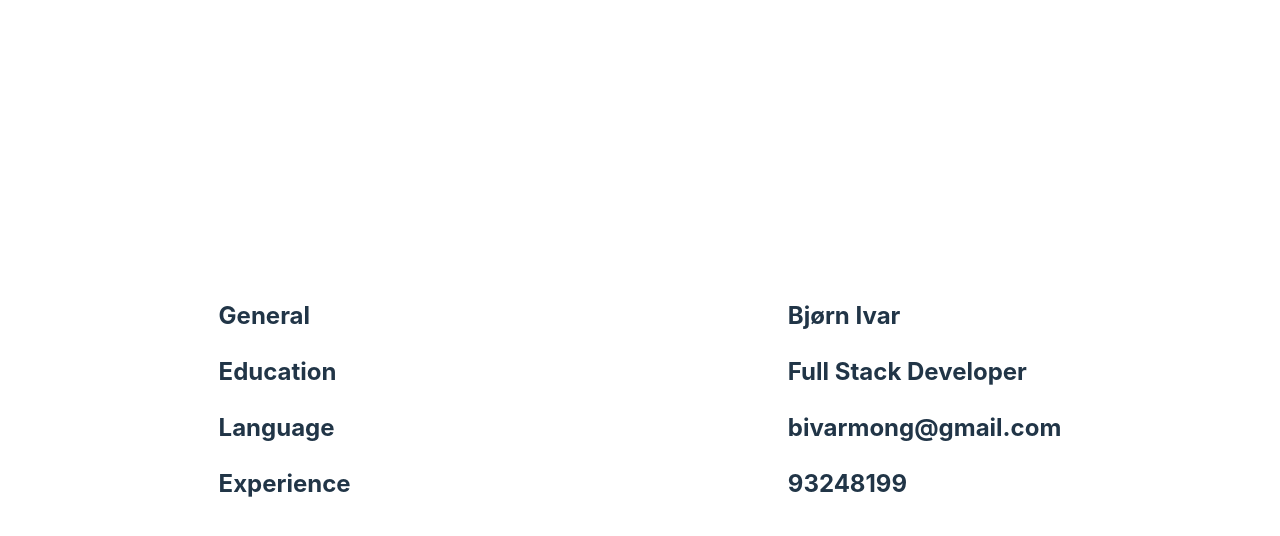
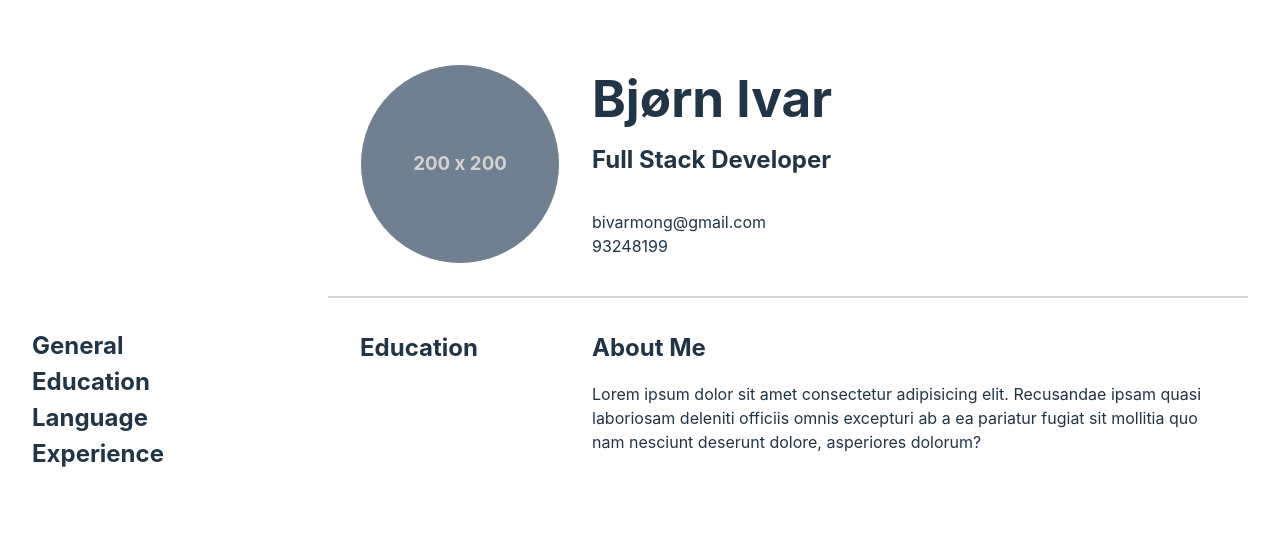
Before and after one commit to xswitch/cvApp, a React (Vite) app: page / in a window 1280 px wide. Shown: the top 536 px of the page. Built offline with nearby package versions, Linux system fonts and the light colour scheme.

Commit message:
Added more sections for inputs Styled the cv a bit

```diff
--- a/src/App.css
+++ b/src/App.css
@@ -1,6 +1,14 @@
-content {
+.content {
   display: flex;
-  justify-content: space-around;
+  justify-content: space-between;
+  gap: 2rem;
   align-items: center;
   width: 100dvw;
+  height: 100dvh;
+  padding: 2rem;
 }
+
+main {
+  align-self: flex-start;
+  height: 100%;
+}
--- a/src/App.jsx
+++ b/src/App.jsx
@@ -2,6 +2,8 @@ import { useState } from "react";
 import "./App.css";
 import Section from "./components/section";
 import Input from "./components/input";
+import Cv from "./components/cv";
+import Education from "./components/education";
 
 function App() {
   const [profile, setProfile] = useState({
@@ -9,7 +11,9 @@ function App() {
     jobTitle: "Full Stack Developer",
     email: "bivarmong@gmail.com",
     phone: "93248199",
+    aboutMe: 'Lorem ipsum dolor sit amet consectetur adipisicing elit. Recusandae ipsam quasi laboriosam deleniti officiis omnis excepturi ab a ea pariatur fugiat sit mollitia quo nam nesciunt deserunt dolore, asperiores dolorum?'
   });
+  const [educationList, setEducationList] = useState([])
 
   const [openIndex, setOpenIndex] = useState(0);
 
@@ -28,8 +32,14 @@ function App() {
     }
   };
 
+  const addEducation = (education) => {
+    const newList = [...educationList]
+    newList.push(education)
+    setEducationList(newList)
+  }
+
   return (
-    <content>
+    <div className="content">
       <div className="sidebar">
         <Section
           title={"General"}
@@ -67,6 +77,14 @@ function App() {
             name={"phone"}
             value={profile.phone}
           ></Input>
+          <Input
+            text={'About Me'}
+            type="textarea"
+            placeholder={'Lorem Ipsum'}
+            onChange={changeProfile}
+            name={'aboutMe'}
+            value={profile.aboutMe}
+          ></Input>
         </Section>
         <Section
           title={"Education"}
@@ -74,7 +92,7 @@ function App() {
           index={openIndex}
           id={2}
         >
-          <h3>Stuff</h3>
+          <Education add={addEducation}></Education>
         </Section>
         <Section
           title={"Language"}
@@ -94,12 +112,9 @@ function App() {
         </Section>
       </div>
       <main>
-        <h2>{profile.name}</h2>
-        <h2>{profile.jobTitle}</h2>
-        <h2>{profile.email}</h2>
-        <h2>{profile.phone}</h2>
+        <Cv profile={profile} educationList={educationList}></Cv>
       </main>
-    </content>
+    </div>
   );
 }
 
--- a/src/components/content.jsx
+++ b/src/components/content.jsx
@@ -1,9 +1,9 @@
-import '../styles/content.css'
+import "../styles/content.css";
 
-export default function Content({profile}) {
+export default function Content({ profile }) {
   return (
     <main>
       <h2>{profile.name}</h2>
     </main>
-  )
+  );
 }
--- /dev/null
+++ b/src/components/cv.jsx
@@ -0,0 +1,45 @@
+import '../styles/cv.css'
+
+export default function Cv({profile, educationList}) {
+  return (
+    <div className="cvContainer">
+      <div className="cvHeader">
+        <div className="headerPhoto">
+          <h3>200 x 200</h3>
+        </div>
+        <div className="headerText">
+          <div className="cvTitle">
+            <h1>{profile.name}</h1>
+            <h2>{profile.jobTitle}</h2>
+          </div>
+          <div className="cvContact">
+            <p>{profile.email}</p>
+            <p>{profile.phone}</p>
+          </div>
+        </div>
+      </div>
+      <div className="cvBody">
+        <div className="cvSidebar">
+          <div className="cvEducation">
+            <h2>Education</h2>
+            {educationList.length !== 0 && educationList.map((education) => {
+              return (
+                <div className='studyEntry' key={crypto.randomUUID()}>
+                  <p>{education.study}</p>
+                  <p>{education.university}</p>
+                  <p>{education.date}</p>
+                </div>
+              )
+            })}
+          </div>
+        </div>
+        <div className="cvMain">
+          <div className="cvAboutMe">
+            <h2>About Me</h2>
+            <p>{profile.aboutMe}</p>
+          </div>
+        </div>
+      </div>
+    </div>
+  )
+}
--- /dev/null
+++ b/src/components/education.jsx
@@ -0,0 +1,18 @@
+export default function Education({add}) {
+  const newEducation = {
+    study: '',
+    university: '',
+    date: undefined,
+  }
+  return (
+    <>
+      <h4>Study</h4>
+      <input type="text"placeholder="Computer Science" onChange={(e) => newEducation.study = e.target.value} />
+      <h4>University</h4>
+      <input type="text" placeholder="MIT" onChange={(e) => newEducation.university = e.target.value} />
+      <h4>Date</h4>
+      <input type="text" placeholder="2020-2022" onChange={(e) => newEducation.date = e.target.value} />
+      <button onClick={() => add(newEducation)}>ADD</button>
+    </>
+  )
+}
--- a/src/components/input.jsx
+++ b/src/components/input.jsx
@@ -1,8 +1,20 @@
-export default function Input({text, type='text', placeholder, onChange, name, value}) {
+export default function Input({
+  text,
+  type = "text",
+  placeholder,
+  onChange,
+  name,
+  value,
+}) {
   return (
     <>
       <h3>{text}</h3>
-      <input type={type} placeholder={placeholder} onChange={(event) => onChange(event.target.value, name)} value={value} />
+      <input
+        type={type}
+        placeholder={placeholder}
+        onChange={(event) => onChange(event.target.value, name)}
+        value={value}
+      />
     </>
-  )
+  );
 }
--- a/src/components/section.jsx
+++ b/src/components/section.jsx
@@ -1,9 +1,9 @@
-export default function Section({children, title, index, onClick, id}){
+export default function Section({ children, title, index, onClick, id }) {
   const open = id === index ? true : false;
   return (
     <section className="section">
       <h2 onClick={onClick}>{title}</h2>
       {open && children}
     </section>
-  )
+  );
 }
--- a/src/index.css
+++ b/src/index.css
@@ -11,6 +11,12 @@
   text-rendering: optimizeLegibility;
   -webkit-font-smoothing: antialiased;
   -moz-osx-font-smoothing: grayscale;
+}
+
+* {
+  margin: 0;
+  padding: 0;
+  box-sizing: border-box;
 }
 
 a {
--- /dev/null
+++ b/src/styles/cv.css
@@ -0,0 +1,60 @@
+.cvContainer {
+  display: grid;
+  max-width: 920px;
+}
+
+.cvHeader {
+  display: grid;
+  grid-template-columns: 200px 2fr;
+  padding: 2rem;
+  gap: 2rem;
+  align-items: center;
+  border-bottom: 2px solid lightgray;
+  justify-items: center;
+}
+
+.headerText {
+  justify-self: start;
+  display: flex;
+  flex-direction: column;
+  gap: 2rem;
+}
+
+.cvTitle {
+  display: flex;
+  flex-direction: column;
+  gap: 1rem;
+}
+
+.headerPhoto {
+  width: 200px;
+  height: 200px;
+  border-radius: 100px;
+  background-color: slategray;
+  display: flex;
+  place-items: center;
+  justify-content: center;
+  text-align: center;
+  color: lightgray;
+  border: 1px solid white;
+}
+
+.cvBody {
+  display: grid;
+  grid-template-columns: 200px 1fr;
+  gap: 2rem;
+  height: 100%;
+  padding: 2rem;
+}
+
+.cvAboutMe {
+  display: flex;
+  flex-direction: column;
+  gap: 1rem;
+}
+
+.cvEducation {
+  display: flex;
+  flex-direction: column;
+  gap: 1rem;
+}
```
Also changed, not shown: src/components/listform.jsx (deleted, +0 -10 lines), src/components/sidebar.jsx (deleted, +0 -35 lines).
